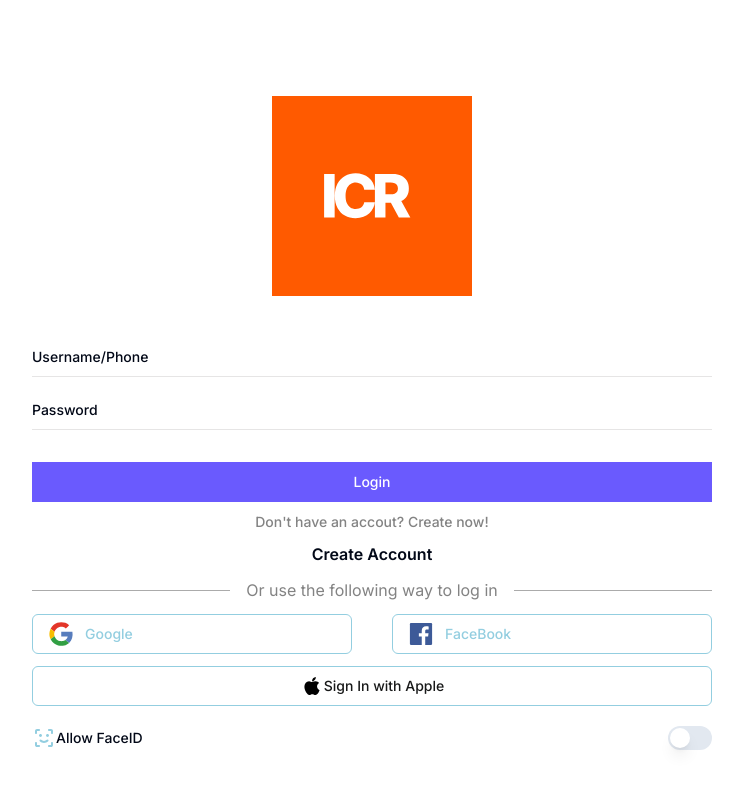
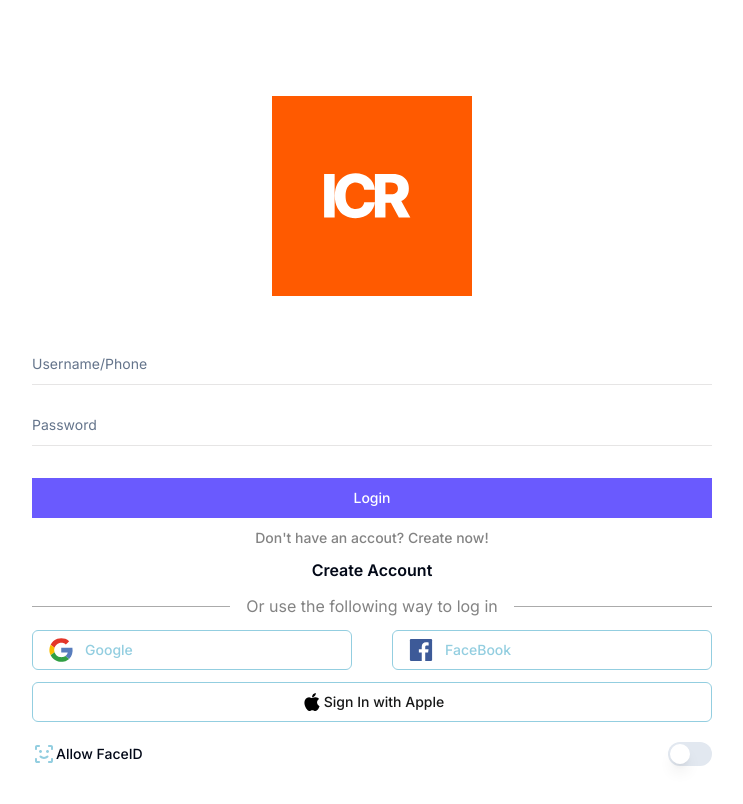
Before and after one commit to maleecky/seoicnricae, a Next.js app: page / in a window 1280 px wide. Shown: the top 804 px of the page, without its empty margins (268-1011 px from the left). Built offline with nearby package versions, Linux system fonts and the light colour scheme.

Commit message:
final ui

```diff
--- a/src/component/global/login-form.tsx
+++ b/src/component/global/login-form.tsx
@@ -44,11 +44,11 @@ export default function LoginForm() {
                 name="username"
                 render={() => (
                   <FormItem>
-                    <FormLabel>Username/Phone</FormLabel>
                     <FormControl>
                       <Input
                         type="text"
-                        className="!border-b !p-0 m-0 h-0 rounded-none border-b-[#e6e5e5] border-0"
+                        placeholder="Username/Phone"
+                        className="!border-b py-5 px-0 !outline-none focus-within:outline-none focus-visible:ring-0 m-0 h-0 rounded-none border-b-[#e6e5e5] border-0"
                       />
                     </FormControl>
                     <FormMessage />
@@ -60,12 +60,11 @@ export default function LoginForm() {
                 name="password"
                 render={() => (
                   <FormItem>
-                    <FormLabel>Password</FormLabel>
                     <FormControl>
                       <Input
                         type="password"
-                        className="!border-b !p-0 m-0 h-0 rounded-none border-b-[#e6e5e5] border-0"
                         placeholder="Password"
+                        className="!border-b !py-5 px-0 m-0 h-0 !outline-none focus-within:outline-none focus-visible:ring-0 rounded-none border-b-[#e6e5e5] border-0"
                       />
                     </FormControl>
                     <FormMessage />
```
